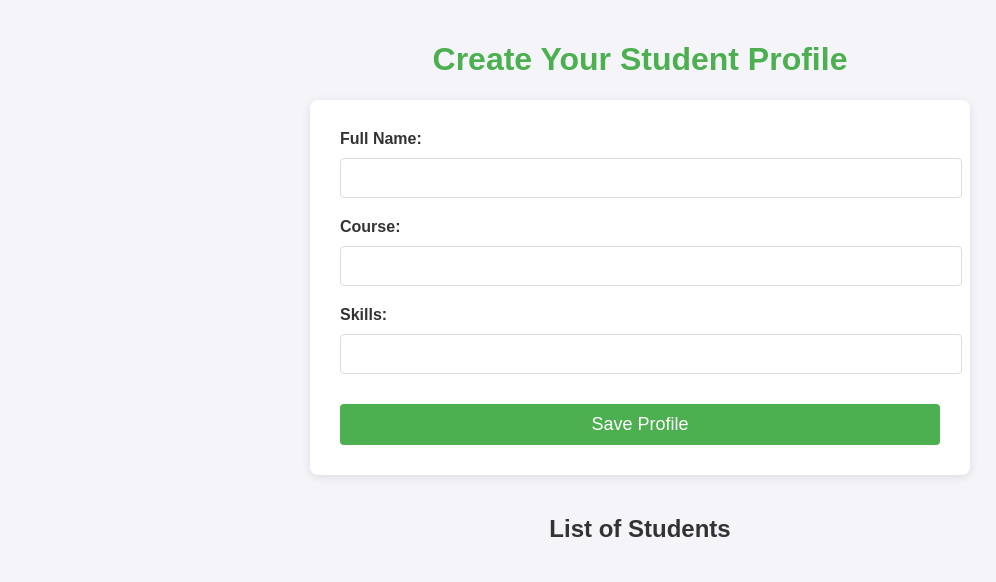
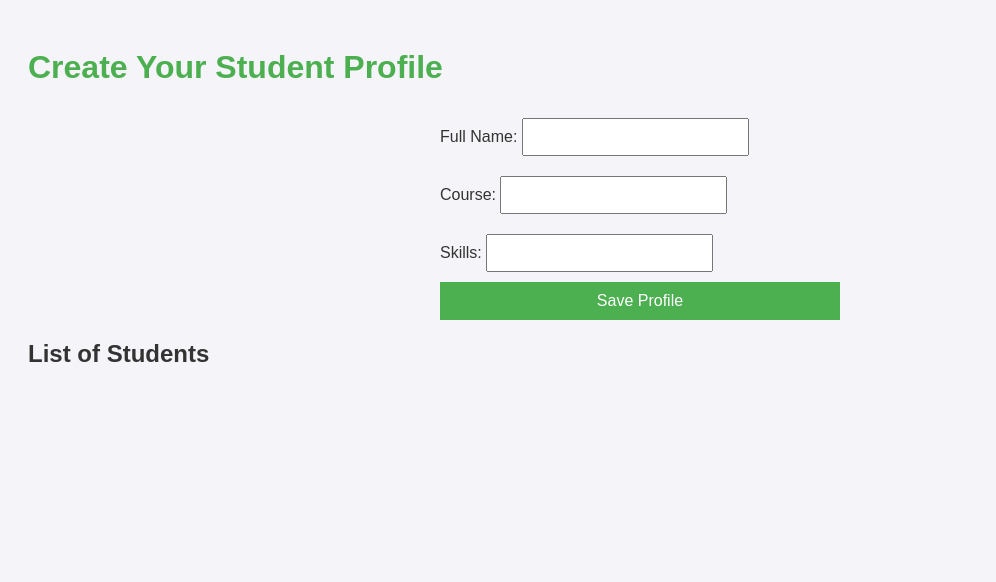
Before and after one commit to Bakdaulet2007/project, a Flask app: page /profile in a window 1280 px wide. Shown: the top 582 px of the page, without its empty margins (0-996 px from the left). Run offline with Flask 3, Linux system fonts and the light colour scheme.

Commit message:
Add files via upload

```diff
--- a/hack/static/style.css
+++ b/hack/static/style.css
@@ -2,102 +2,52 @@ body {
     font-family: Arial, sans-serif;
     background-color: #f4f4f9;
     color: #333;
-    margin: 0;
+    padding: 20px;
+}
+
+h1 {
+    color: #4CAF50;
+}
+
+a {
+    color: #4CAF50;
+    text-decoration: none;
+}
+
+ul {
+    list-style-type: none;
     padding: 0;
 }
 
-.container {
-    max-width: 1200px;
-    margin: 0 auto;
-    padding: 20px;
+li {
+    margin: 20px 0;
+    padding: 10px;
+    background-color: #fff;
+    border: 1px solid #ddd;
 }
 
-.header h1 {
-    text-align: center;
-    color: #4CAF50;
+form {
+    display: flex;
+    flex-direction: column;
+    max-width: 400px;
+    margin: auto;
 }
 
-/* Profile form */
-.profile-form {
-    background-color: #fff;
-    padding: 30px;
-    border-radius: 8px;
-    box-shadow: 0 2px 10px rgba(0, 0, 0, 0.1);
-    max-width: 600px;
-    margin: 0 auto;
+input {
+    margin: 10px 0;
+    padding: 8px;
+    font-size: 16px;
 }
 
-.profile-form .form-group {
-    margin-bottom: 20px;
+button {
+    padding: 10px;
+    font-size: 16px;
+    background-color: #4CAF50;
+    color: white;
+    border: none;
+    cursor: pointer;
 }
 
-.profile-form label {
-    display: block;
-    font-weight: bold;
-    margin-bottom: 5px;
-}
-
-.profile-form input {
-    width: 100%;
-    padding: 10px;
-    font-size: 16px;
-    border-radius: 4px;
-    border: 1px solid #ddd;
-    margin-top: 5px;
-}
-
-.submit-btn {
-    background-color: #4CAF50;
-    color: white;
-    padding: 10px 20px;
-    font-size: 18px;
-    border: none;
-    cursor: pointer;
-    border-radius: 4px;
-    width: 100%;
-    margin-top: 10px;
-}
-
-.submit-btn:hover {
+button:hover {
     background-color: #45a049;
 }
-
-/* Student list */
-h2 {
-    text-align: center;
-    color: #333;
-    margin-top: 40px;
-}
-
-.student-list {
-    display: flex;
-    flex-wrap: wrap;
-    justify-content: center;
-}
-
-.student-profile {
-    display: flex;
-    align-items: center;
-    background-color: #fff;
-    padding: 20px;
-    margin: 15px;
-    border-radius: 8px;
-    box-shadow: 0 2px 10px rgba(0, 0, 0, 0.1);
-    width: 300px;
-    height: auto;
-}
-
-.profile-img {
-    width: 50px;
-    height: 50px;
-    border-radius: 50%;
-    margin-right: 20px;
-}
-
-.student-details {
-    flex-grow: 1;
-}
-
-.student-details p {
-    margin: 5px 0;
-}
```
